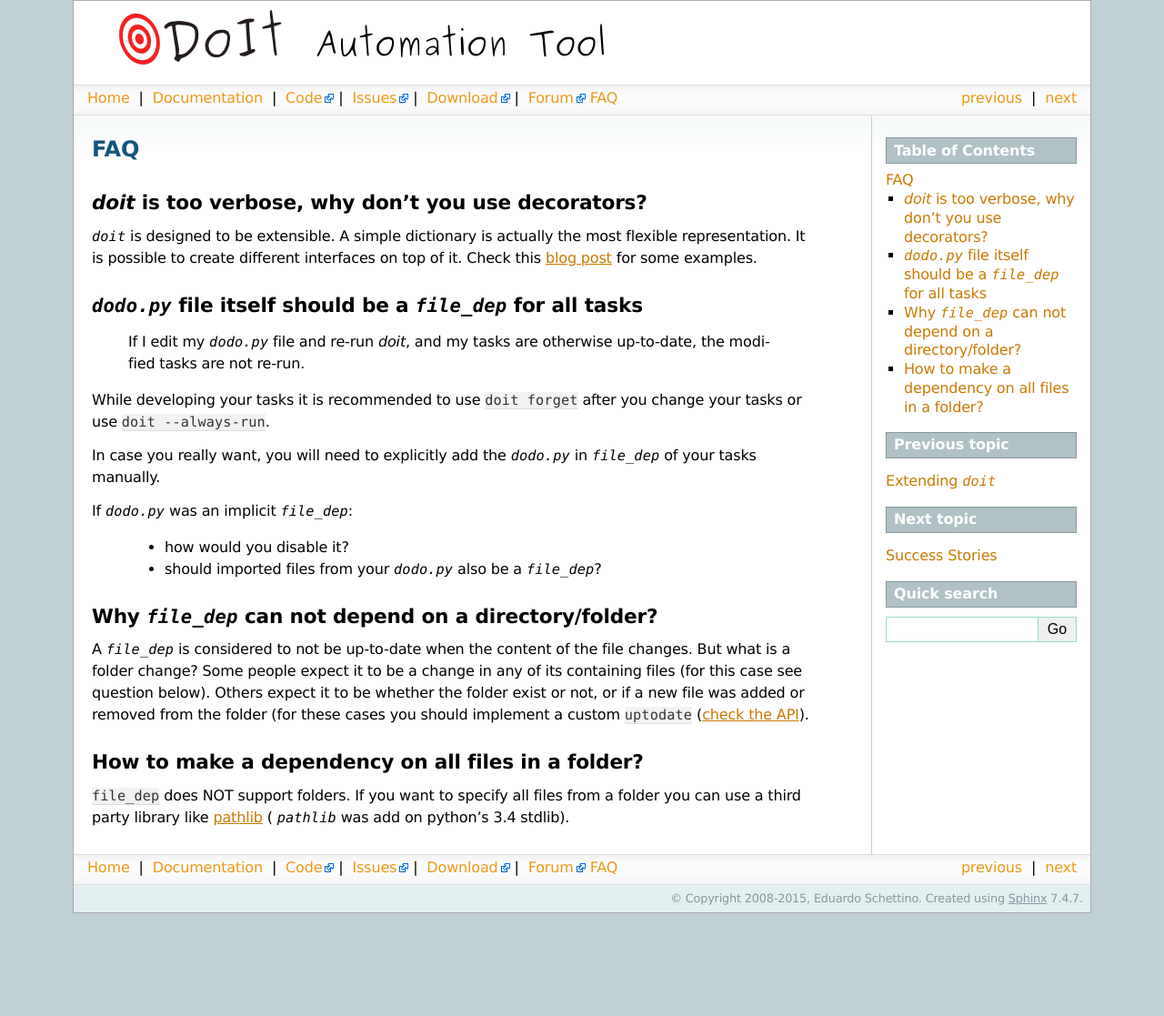
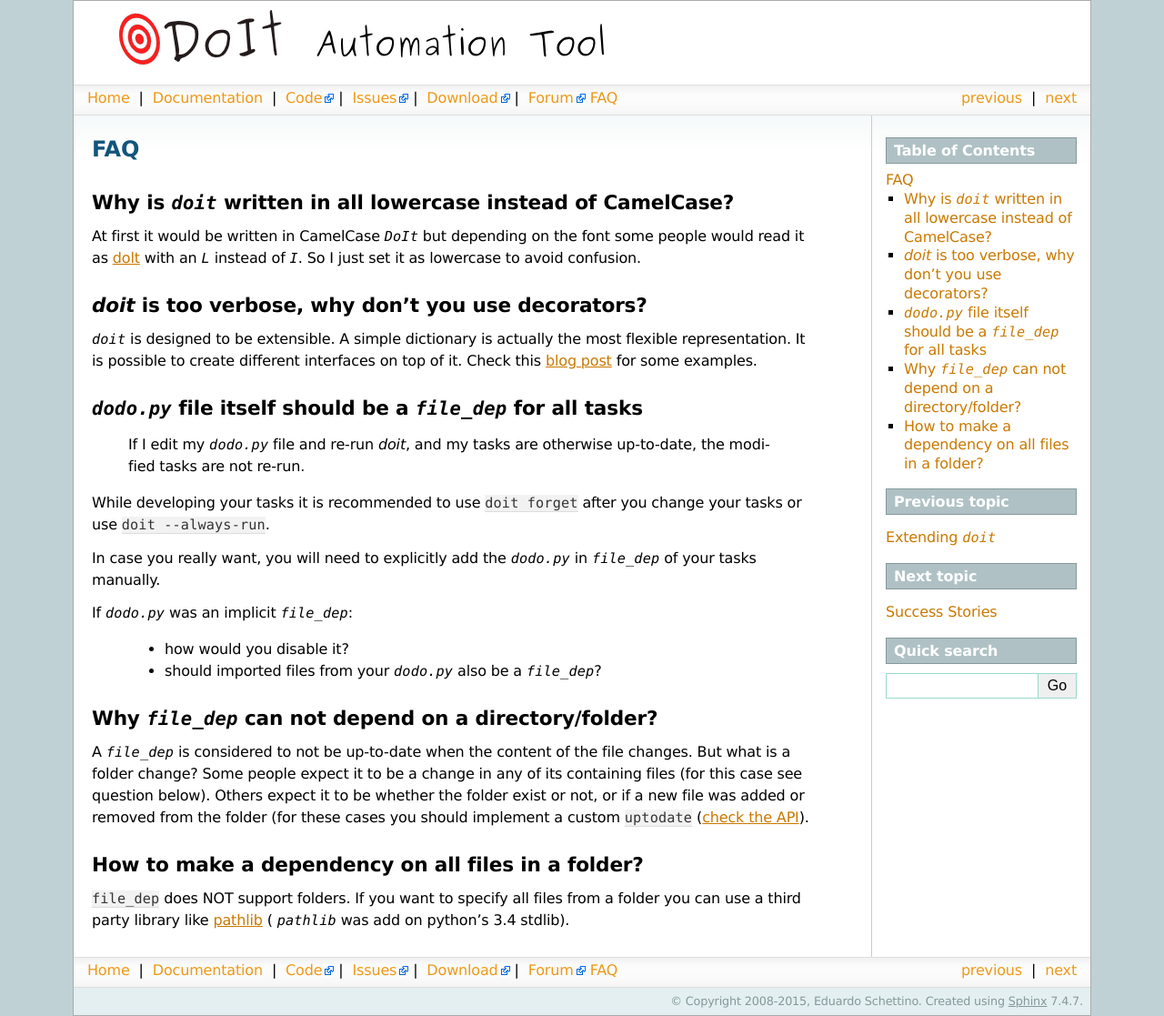
Before and after one commit to pydoit/doit, a Sphinx documentation site: the page built from doc/faq.rst, in a window 1280 px wide. Shown: the whole page at 91% size. Built offline with Sphinx 7.4.7, drawn with Linux system fonts in a browser that asks for light colours; before the commit the page ends 1004 px from its top, so only the background shows below that.

Commit message:
add FAQ for spelling doit with lowercase

```diff
--- a/doc/dictionary.txt
+++ b/doc/dictionary.txt
@@ -59,6 +59,7 @@ Biomechanics
 Blog
 CFEngine
 CMake
+CamelCase
 CmdAction
 CmdAction's
 CmdActions
@@ -66,11 +67,13 @@ Config
 ConsoleReporter
 Ctrl
 Dembia
+DoIt
 DoitMain
 FileChangedChecker
 GH
 Gliwinski
 Guo
+INI
 IPython
 IPython's
 InteractiveAction
--- a/doc/faq.rst
+++ b/doc/faq.rst
@@ -1,6 +1,15 @@
 =======
 FAQ
 =======
+
+
+Why is `doit` written in all lowercase instead of CamelCase?
+-------------------------------------------------------------
+
+At first it would be written in CamelCase `DoIt` but depending on the font
+some people would read it as `dolt <http://en.wiktionary.org/wiki/dolt#Noun>`_
+with an `L` instead of `I`. So I just set it as lowercase to avoid confusion.
+
 
 *doit* is too verbose, why don't you use decorators?
 -----------------------------------------------------
```
Also changed, not shown: other parts of doc/dictionary.txt (+1 -0 lines).
